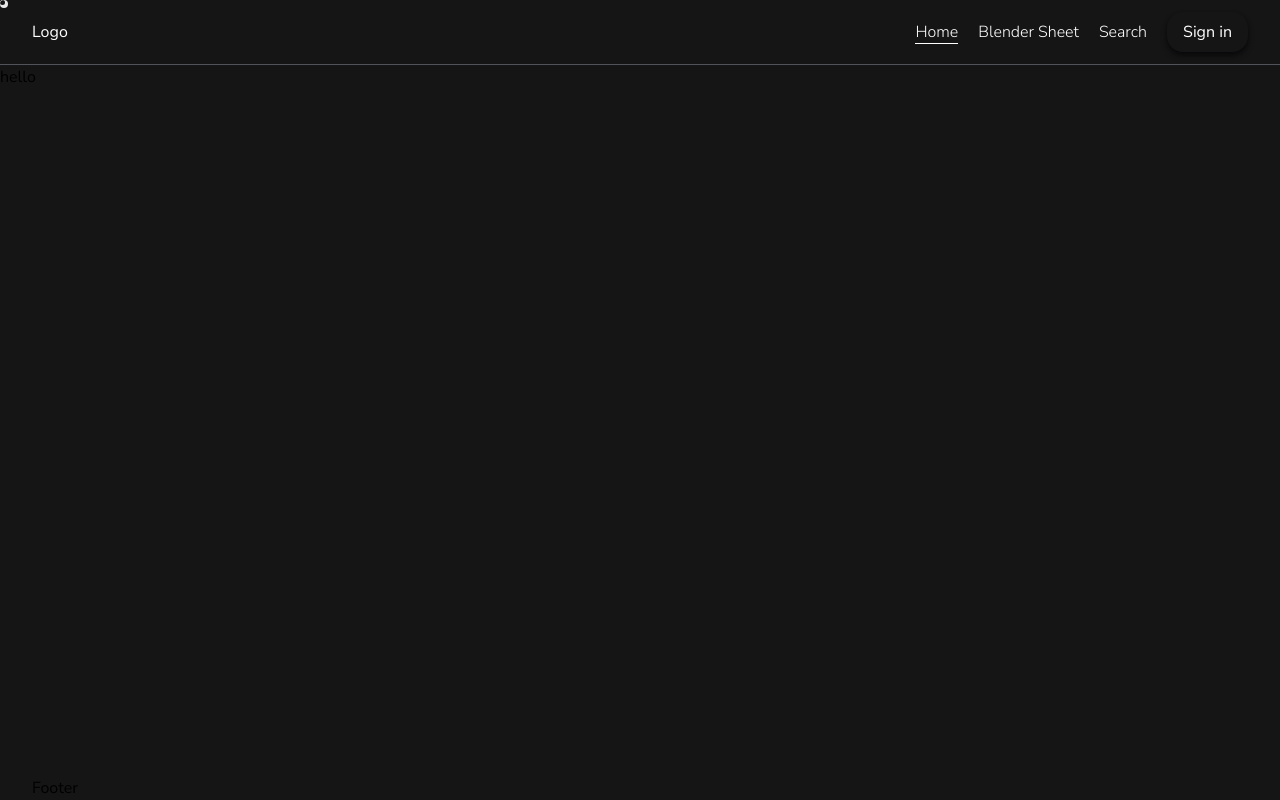
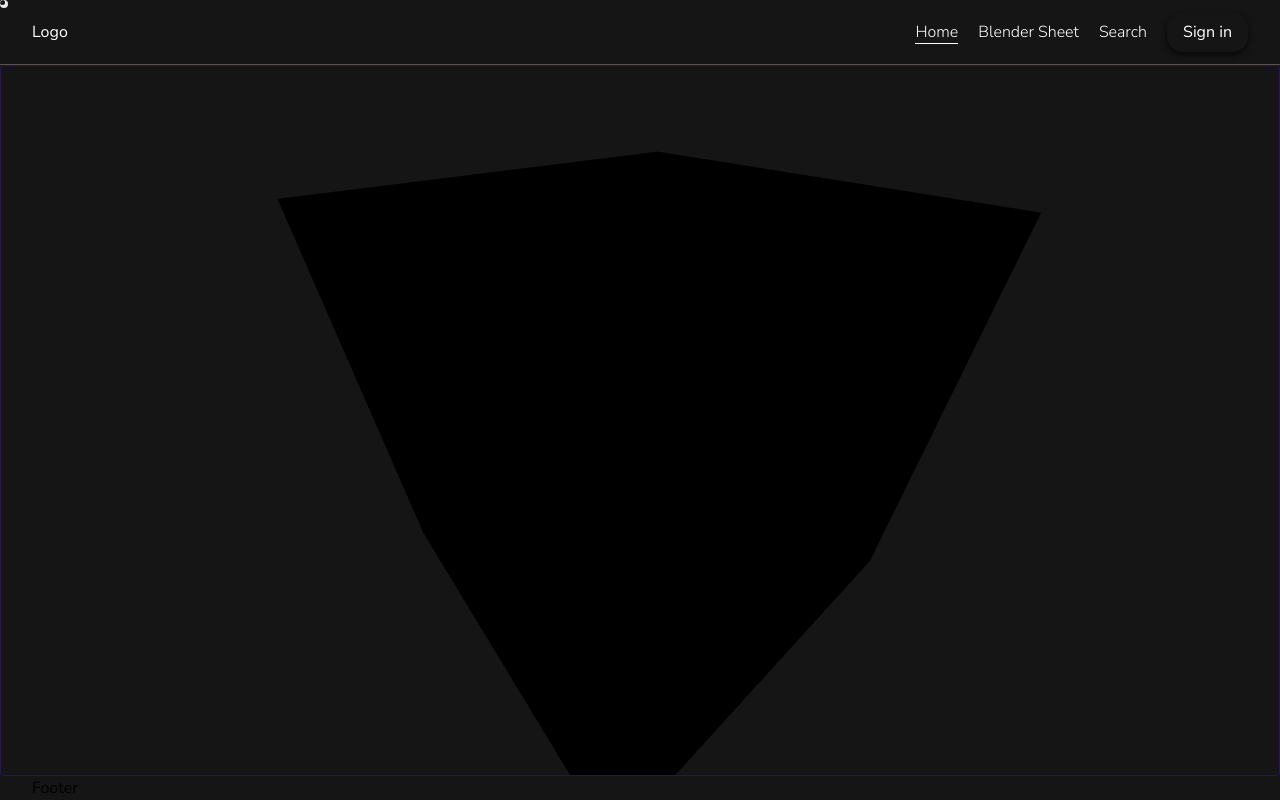
Before and after one commit to konstantine811/next-it-brama, a Next.js app: page / in a window 1280 px wide. Built offline with nearby package versions, Linux system fonts and the light colour scheme; no server answers.

Commit message:
add drei three

```diff
--- a/components/three-components/FirstThreeScene.tsx
+++ b/components/three-components/FirstThreeScene.tsx
@@ -1,11 +1,9 @@
-/* import { OrbitControls } from "@react-three/drei";
+import { OrbitControls } from "@react-three/drei";
 import { Canvas } from "@react-three/fiber";
-import { Perf } from "r3f-perf"; */
 
 export default function FirstThreeScene() {
   return (
-    <h1>hello</h1>
-    /*  <Canvas
+    <Canvas
       className="border border-violet-950 rounded"
       shadows
       camera={{
@@ -18,6 +16,6 @@ export default function FirstThreeScene() {
         <boxGeometry args={[10, 10, 10]}></boxGeometry>
         <meshPhysicalMaterial color="#151515" />
       </mesh>
-    </Canvas> */
+    </Canvas>
   );
 }
--- a/package.json
+++ b/package.json
@@ -9,6 +9,8 @@
     "lint": "next lint"
   },
   "dependencies": {
+    "@react-three/drei": "9.77.6",
+    "@react-three/fiber": "^8.13.4",
     "@reduxjs/toolkit": "^1.9.5",
     "@types/node": "18.16.0",
     "@types/react": "18.2.0",
```
Also changed, not shown: 1 other file (tests, documents, lock files or other folders).
